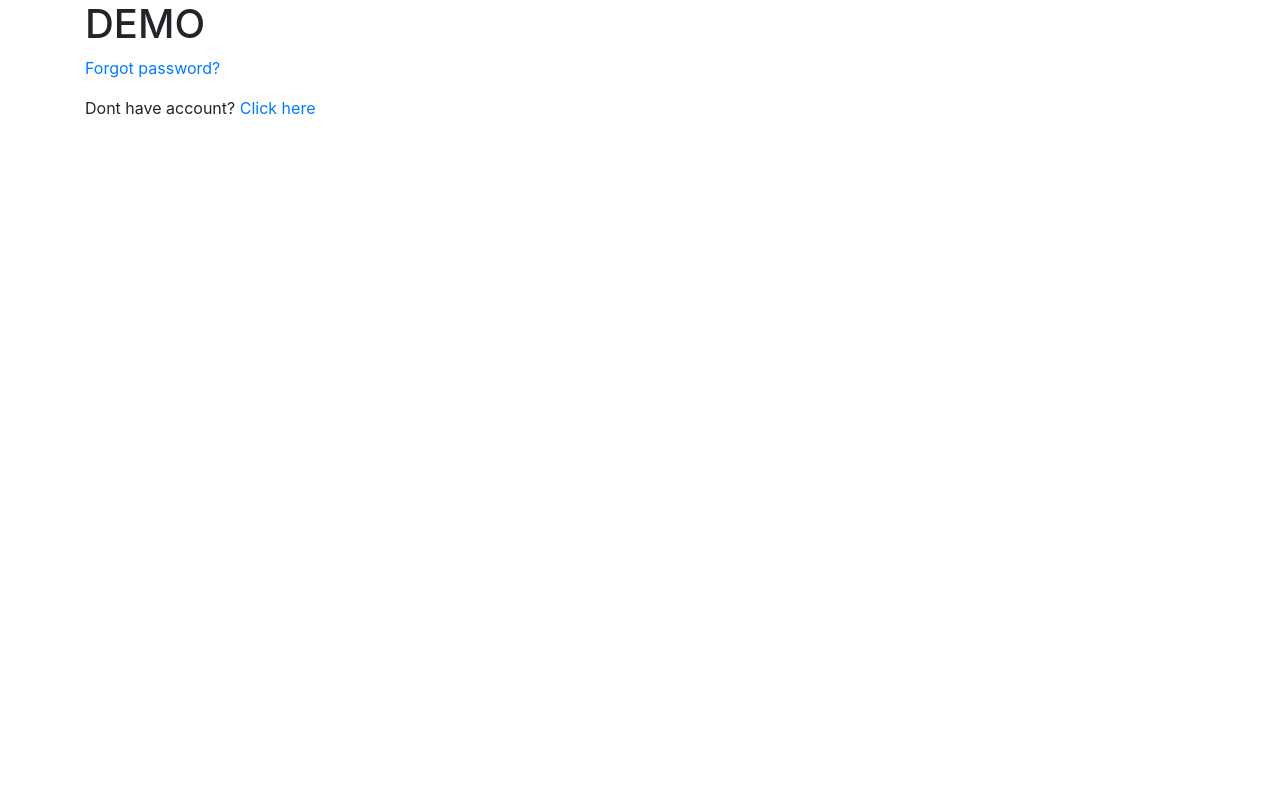
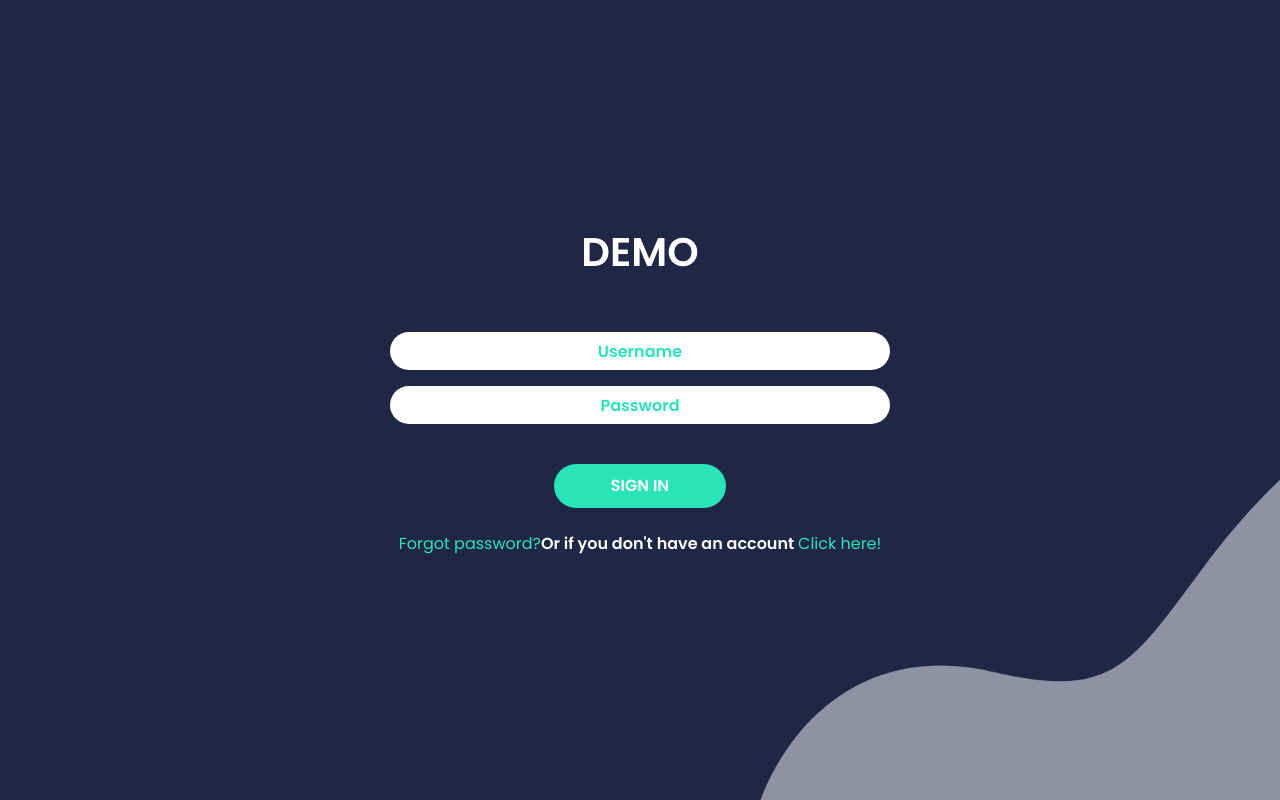
Before and after one commit to mutko/demo-app-login, a Vue app: page / in a window 1280 px wide. Built offline with nearby package versions, Linux system fonts and the light colour scheme.

Commit message:
Work on app styles

```diff
--- a/src/App.vue
+++ b/src/App.vue
@@ -1,17 +1,6 @@
 <template>
   <div id="app">
-    <div class="container">
-      <div class="row">
-        <div class="col">
-          <router-view/>
-        </div>
-      </div>
-    </div>
-    <!-- <div id="nav">
-      <router-link to="/">Home</router-link> |
-      <router-link to="/about">About</router-link>
-    </div>
-    <router-view />-->
+    <router-view/>
   </div>
 </template>
 
@@ -19,4 +8,29 @@
 </script>
 
 <style lang="scss">
+html {
+  height: 100%;
+}
+body {
+  font-family: $mainFont;
+  color: $white;
+  height: 100%;
+}
+.btn-custom {
+  background: $altColor;
+  color: $white;
+  border-radius: 2rem;
+  padding: 0.55rem 3.5rem;
+  font-weight: 600;
+  text-transform: uppercase;
+  &:hover {
+    color: $mainColor;
+  }
+}
+.bg-wrapper {
+  background: $mainColor url("./assets/bg.png") no-repeat;
+  background-position: right -250px bottom -90px;
+  background-size: 70% 60%;
+  height: 100%;
+}
 </style>
--- a/src/components/Dashboard.vue
+++ b/src/components/Dashboard.vue
@@ -6,5 +6,8 @@
 export default {};
 </script>
 
-<style>
+<style scoped lang="scss">
+body {
+  background: red;
+}
 </style>
--- a/src/components/PasswordForgoten.vue
+++ b/src/components/PasswordForgoten.vue
@@ -1,13 +1,53 @@
 <template>
-  <div>
-    <h2>Forgot your password?</h2>
-    <router-link to="/passwordsent">Send</router-link>
+  <div class="bg-wrapper">
+    <div class="full-screen">
+      <div class="container">
+        <router-link to="/" tag="h1" class="title">DEMO</router-link>
+
+        <main class="main-content--alt">
+          <div class="text-center text-md-left">
+            <p class="h1 text-capitalize pt-3">Forgot your password?</p>
+            <p
+              class="py-3"
+            >Enter the email address associated with this account. We will email you a link with instructions on how to reset your password.</p>
+            <input
+              type="email"
+              name="email"
+              placeholder="Enter your e-mail"
+              class="form-control"
+              required
+            >
+            <button type="submit" class="btn btn-custom">SEND</button>
+          </div>
+        </main>
+      </div>
+    </div>
   </div>
 </template>
 
-<script>
-export default {};
-</script>
-
-<style>
+<style lang="scss">
+.full-screen {
+  height: 100vh;
+}
+.title {
+  padding-top: 3rem;
+  font-size: 3rem;
+  font-weight: 600;
+  display: inline-block;
+  width: auto;
+  cursor: pointer;
+  @media #{$xx-large} {
+    font-size: 5rem;
+    padding-top: 5rem;
+  }
+}
+.main-content--alt {
+  position: absolute;
+  top: 50%;
+  transform: translateY(-50%);
+  max-width: 500px;
+  @media #{$xx-large} {
+    max-width: 600px;
+  }
+}
 </style>
--- a/src/components/PasswordSent.vue
+++ b/src/components/PasswordSent.vue
@@ -1,13 +1,24 @@
 <template>
-  <div>
-    <h2>New Password Is Sent to You</h2>
-    <router-link to="/">Sing in</router-link>
+  <div class="bg-wrapper">
+    <div class="full-screen">
+      <div class="container">
+        <router-link to="/" tag="h1" class="title">DEMO</router-link>
+
+        <main class="main-content--alt text-center">
+          <p>IKONICA</p>
+          <p class="h1 text-capitalize pt-3">New password is sent to you</p>
+          <p class="py-3">Please do check it, and continue with using our service</p>
+          <router-link to="/" tag="button" class="btn btn-custom">Sign In</router-link>
+        </main>
+      </div>
+    </div>
   </div>
 </template>
 
-<script>
-export default {};
-</script>
-
-<style>
+<style scoped lang="scss">
+.main-content--alt {
+  left: 0;
+  right: 0;
+  margin: 0 auto;
+}
 </style>
--- a/src/components/SignIn.vue
+++ b/src/components/SignIn.vue
@@ -1,19 +1,111 @@
 <template>
-  <div>
-    <h1>DEMO</h1>
-    <p>
-      <router-link to="/nopassword">Forgot password?</router-link>
-    </p>
-    <p>
-      Dont have account?
-      <router-link to="/signup">Click here</router-link>
-    </p>
+  <div class="bg-wrapper">
+    <main class="main-content">
+      <div class="wrapper text-center px-3 px-sm-0">
+        <h1>DEMO</h1>
+
+        <form @submit.prevent="submitForm" id="signIn" class="sign-form">
+          <div class="form-group">
+            <input
+              type="text"
+              name="username"
+              placeholder="Username"
+              id="username"
+              class="form-control"
+              required
+            >
+            <input
+              type="password"
+              name="password"
+              placeholder="Password"
+              id="password"
+              class="form-control"
+              required
+            >
+          </div>
+          <button type="submit" class="btn btn-custom">Sign in</button>
+        </form>
+
+        <p class="links">
+          <router-link to="/nopassword" tag="span">Forgot password?</router-link>
+          <br class="d-block d-sm-none">Or if you don't have an account
+          <router-link to="/signup" tag="span">Click here!</router-link>
+        </p>
+      </div>
+    </main>
   </div>
 </template>
 
 <script>
+export default {
+  methods: {
+    submitForm() {
+      console.log("Form submited");
+    }
+  }
+};
 </script>
 
-<!-- Add "scoped" attribute to limit CSS to this component only -->
-<style scoped lang="scss">
+<style lang="scss">
+.main-content {
+  @include flexCenter(column);
+  height: 100vh;
+  max-width: 500px;
+  margin: 0 auto;
+  @media #{$vertical} {
+    height: auto;
+    padding-top: 2rem;
+  }
+  h1 {
+    font-weight: 600;
+  }
+}
+.wrapper {
+  @include flexCenter(column);
+  width: 100%;
+}
+.sign-form {
+  @include flexCenter(column);
+  width: 100%;
+}
+.form-group {
+  width: 100%;
+  padding: 3rem 0 1.5rem;
+}
+.form-control {
+  border-radius: 2rem;
+  border: none;
+  text-align: center;
+  font-weight: 600;
+  color: $altColor;
+  margin-bottom: 1rem;
+  &:last-child {
+    margin-bottom: 0;
+  }
+  &::placeholder {
+    color: $altColor;
+    font-weight: 600;
+  }
+  &:-webkit-autofill,
+  &:-webkit-autofill:hover,
+  &:-webkit-autofill:focus {
+    -webkit-text-fill-color: $altColor;
+    -webkit-box-shadow: none;
+    box-shadow: none;
+    background-color: $white;
+  }
+  &:focus {
+    border: none;
+    box-shadow: none;
+  }
+}
+.links {
+  padding-top: 1.5rem;
+  font-weight: 600;
+  span {
+    color: $altColor;
+    font-weight: 400;
+    cursor: pointer;
+  }
+}
 </style>
--- a/src/components/SignUp.vue
+++ b/src/components/SignUp.vue
@@ -1,10 +1,49 @@
 <template>
-<div>
-  <h1>SIGN UP</h1>
+  <div class="bg-wrapper">
+    <main class="main-content">
+      <div class="wrapper text-center px-3 px-sm-0">
+        <h1>DEMO</h1>
 
-  <router-link to='/welcome'>Submit</router-link>
-
-</div>
+        <form @submit.prevent="submitForm" id="signIn" class="sign-form">
+          <div class="form-group">
+            <input
+              type="text"
+              name="name"
+              placeholder="Name"
+              id="name"
+              class="form-control"
+              required
+            >
+            <input
+              type="text"
+              name="organization"
+              placeholder="Organization"
+              id="organization"
+              class="form-control"
+              required
+            >
+            <input
+              type="email"
+              name="email"
+              placeholder="Email"
+              id="email"
+              class="form-control"
+              required
+            >
+            <input
+              type="password"
+              name="password"
+              placeholder="Password"
+              id="password"
+              class="form-control"
+              required
+            >
+          </div>
+          <router-link to="/welcome" tag="button" class="btn btn-custom" type="submit">Submit</router-link>
+        </form>
+      </div>
+    </main>
+  </div>
 </template>
 
 <script>
--- a/src/components/Welcome.vue
+++ b/src/components/Welcome.vue
@@ -1,13 +1,27 @@
 <template>
-  <div>
-    <h2>THanks for using our service</h2>
-    <router-link to="/dashboard">Lets start</router-link>
+  <div class="bg-wrapper">
+    <div class="full-screen">
+      <div class="container">
+        <router-link to="/" tag="h1" class="title">DEMO</router-link>
+
+        <main class="main-content--alt">
+          <div class="text-center text-md-left">
+            <p class="h1 text-capitalize pt-3">Thanks for using our service!</p>
+            <p
+              class="py-3"
+            >Sed ut erspiciatios unde omnis iste natus error sit voluptatem accusantium doloremque laudantium, totam rem aperiam, eaque ipsa quae ab illo inventore veritatis</p>
+
+            <router-link
+              to="/dashboard"
+              tag="button"
+              class="btn btn-custom text-uppercase"
+            >Let's start</router-link>
+          </div>
+        </main>
+      </div>
+    </div>
   </div>
 </template>
 
-<script>
-export default {};
-</script>
-
-<style>
+<style lang="scss">
 </style>
--- /dev/null
+++ b/src/styles/_vars.scss
@@ -0,0 +1,31 @@
+$mainColor: #202646;
+$altColor: #29e4b7;
+$white: #fff;
+$textColor: #737373;
+
+$mainFont: "Poppins", sans-serif;
+
+// Small devices (landscape phones, 576px and up)
+$small: "all and (min-width: 576px)";
+
+// Medium devices (tablets, 768px and up)
+$medium: "all and (min-width: 768px)";
+
+// Large devices (desktops, 992px and up)
+$large: "all and (min-width: 992px)";
+
+// Extra large devices (large desktops, 1200px and up)
+$x-large: "all and (min-width: 1200px)";
+
+// Extra extra large devices (large desktops, 1200px and up)
+$xx-large: "all and (min-width: 1650px)";
+
+// Vertical breakpoint
+$vertical: "all and (max-height: 450px)";
+
+@mixin flexCenter($direction) {
+  display: flex;
+  flex-flow: $direction;
+  align-items: center;
+  justify-content: center;
+}
--- /dev/null
+++ b/vue.config.js
@@ -0,0 +1,14 @@
+module.exports = {
+  css: {
+    loaderOptions: {
+      sass: {
+        // @/ is an alias to src/
+        // so this assumes you have a file named `src/variables.scss`
+        data: `
+          @import "~@/styles/_vars.scss";
+          @import url("https://fonts.googleapis.com/css?family=Poppins:300,400,600&display=swap");
+          `
+      }
+    }
+  }
+};
```
Also changed, not shown: src/assets/bg.png (added).
